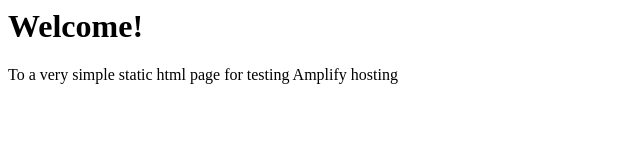
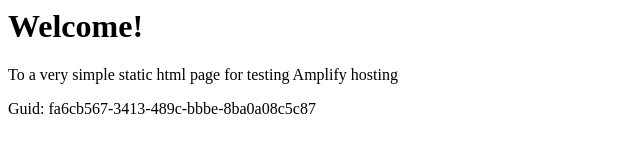
Before and after one commit to aws-aemilia-bah/Github-PR-Commit-Integration-Test-DoNotTouch-Gith-P5X5MO5I-v1-prod-me-south-1, a website: page src/index.html in a window 1280 px wide. Shown: the whole page, without its empty margins (0-640 px from the left). Drawn offline with Linux system fonts and the light colour scheme.

Commit message:
commit from integ tests

```diff
--- a/src/index.html
+++ b/src/index.html
@@ -1,3 +1,5 @@
+
+
 <html lang="en">
 
 <head>
@@ -10,6 +12,6 @@
 <body>
     <h1>Welcome!</h1>
     <p>To a very simple static html page for testing Amplify hosting</p>
-</body>
+    <p>Guid: fa6cb567-3413-489c-bbbe-8ba0a08c5c87</p></body>
 
 </html>
```
